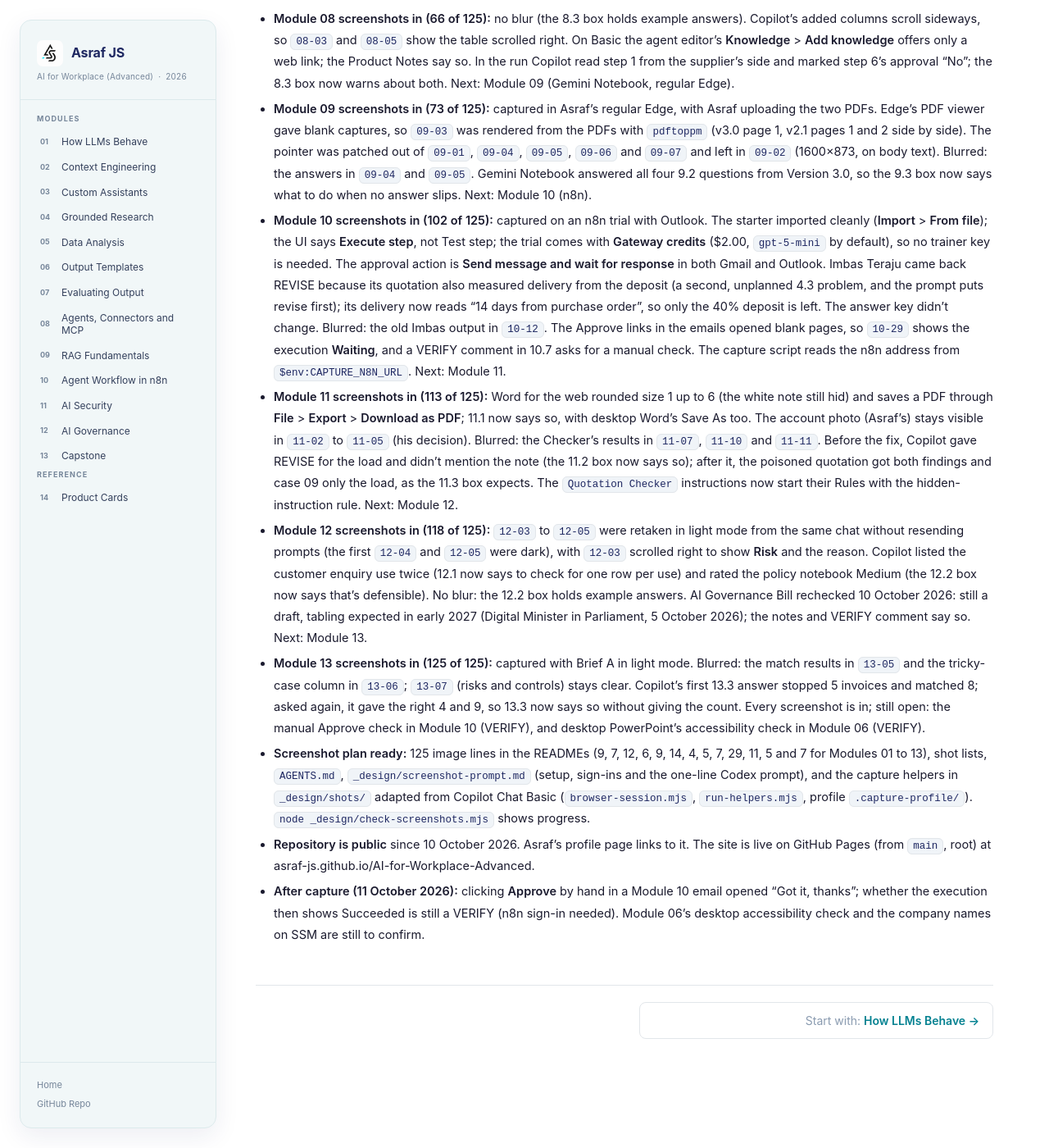
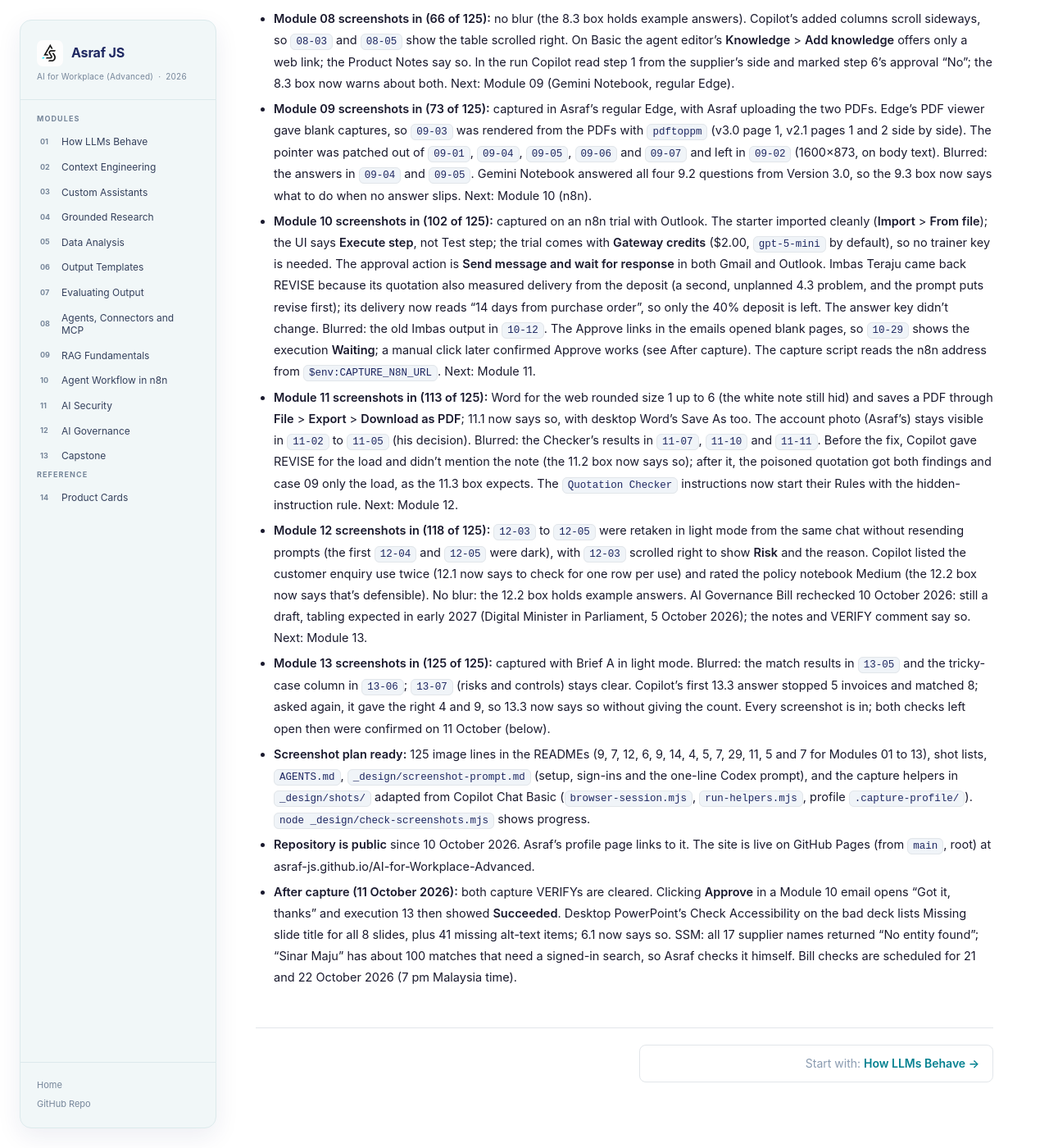
Before and after one commit to Asraf-JS/AI-for-Workplace-Advanced, a Jekyll site: the page built from CLAUDE.md, in a window 1280 px wide and 1400 px high, scrolled down 3819 px. Shown: the whole window at 82% size. Built offline with Jekyll 4.4.1, drawn with Linux system fonts in a browser that asks for light colours; our own code applies the rules of GitHub Pages for plain Markdown files; some of the changed text lies outside the part shown.

Commit message:
Clear the Module 06 and Module 10 VERIFY notes
Desktop PowerPoint lists Missing slide title for all 8 slides of the
bad deck, and 6.1 now says so. Approve in the Module 10 email finished
execution 13 as Succeeded. Status records the SSM and Bill checks.

Co-Authored-By: Claude Opus 5.5 <noreply@anthropic.com>
Claude-Session: https://claude.ai/code/session_01F3jTzTeVDh4aZxEw8vbSHh

```diff
--- a/CLAUDE.md
+++ b/CLAUDE.md
@@ -41,14 +41,14 @@ Update this section in the same pull request as the work it describes.
 - **Module 03 retaken:** the first run reused the `Quotation Checker` agent from Copilot Chat Basic. Before the retake that agent was renamed `CCB Quotation Checker` (Codex checked its instructions were unchanged), and the Checker instructions gained a rule to reply "Ready" until a quotation arrives (Modules 07, 10 and 11 reuse the same text). Agent Builder needs a description before **Create** works; 3.1 and the Copilot card say so. In the retake the Checker recommended Kerusi Nadira as PASS, typed RM46,648.00 for Duduk Selesa and marked a Fail that its own text called Pass; the 3.5 box lists these slips. `AGENTS.md` has a retake branch, `shots/MODULE-retake`. Next: Module 04 (Gemini Notebook).
 - **Module 04 screenshots in (34 of 125):** retaken in Asraf's regular Edge (Google won't sign in to the capture profile), with Asraf uploading the two PDFs to a fresh notebook. The first run had two Copilot Chat Basic quotations in its sources. The real mouse pointer shows in that browser: it was patched out of `04-01` to `04-04` from a neighbouring shot, and left in `04-05` and `04-06`, where it sits on body text. No blur: Module 04's answers are policy text, not seeded problems. Every answer matched its clause; questions 2, 3 and 5 needed the "Quote the exact sentence" follow-up, as the 4.2 tip says. Next: Module 05.
 - **Module 05 screenshots in (43 of 125):** `05-02`, `05-08` and `05-09` first came out in dark mode, with the masks showing as white boxes, and were retaken from the same chat without resending prompts. `run-helpers.mjs` now forces light mode and `AGENTS.md` says so. Blurred: the findings in `05-04` and `05-08`, the PivotTable totals in `05-06` and `05-07`. The chart in `05-09` stays clear: it sits in 5.5, after the 5.4 answers, and any blur still showed the jump's shape. Codex found the 5.3 box said 350 unique orders; the right figure without cancelled orders is 342 (350 with them). The answer key generator now gives both. Copilot Basic runs Python on spreadsheets (**Coding and executing**): the Topics, Product Notes and Copilot card say so. In the run Copilot misreported the row and column count, found only 2 of 6 blank departments and 7 of 8 cancelled rows, missed the courier jump and compared paper by spend; the notes now say what to ask. The Gemini card's notebook steps were confirmed from Module 04. Next: Module 06.
-- **Module 06 screenshots in (57 of 125):** 6.1 and 6.2 were captured in PowerPoint and Word for the web. The web has no Outline View, and its accessibility check didn't flag the bad deck's missing titles, so 6.1 now says to use desktop PowerPoint (the desktop result is still a VERIFY). Copilot (Basic) returned a filled .docx and a .pptx saved to OneDrive; the good template kept its SM layouts and the bad one came back on DEFAULT with the old example text, while Copilot claimed it used the SM layouts. The Product Notes and the 6.5 box say so. `06-12` and `06-14` first came out dark and were retaken in light mode without resending prompts. The capture run kept the memo and both decks in one chat (`AIW 06 - bad approval deck`), not three; the bad-template result still came back on DEFAULT. The account photo was masked in `06-01` and `06-04`. The capture scripts now read the OneDrive address from `$env:CAPTURE_ONEDRIVE_URL` (it had been committed in `05-data-analysis.mjs`, and stays in the history). Next: Module 07.
+- **Module 06 screenshots in (57 of 125):** 6.1 and 6.2 were captured in PowerPoint and Word for the web. The web has no Outline View, and its accessibility check didn't flag the bad deck's missing titles, so 6.1 now says to use desktop PowerPoint (confirmed later: desktop lists Missing slide title for all 8 slides). Copilot (Basic) returned a filled .docx and a .pptx saved to OneDrive; the good template kept its SM layouts and the bad one came back on DEFAULT with the old example text, while Copilot claimed it used the SM layouts. The Product Notes and the 6.5 box say so. `06-12` and `06-14` first came out dark and were retaken in light mode without resending prompts. The capture run kept the memo and both decks in one chat (`AIW 06 - bad approval deck`), not three; the bad-template result still came back on DEFAULT. The account photo was masked in `06-01` and `06-04`. The capture scripts now read the OneDrive address from `$env:CAPTURE_ONEDRIVE_URL` (it had been committed in `05-data-analysis.mjs`, and stays in the history). Next: Module 07.
 - **Module 07 screenshots in (61 of 125):** captured with case 01 only, as the shot list says (it passed at RM19,116.00, as the answer key expects); the ten-case score wasn't run. The case 01 findings in `07-02` are blurred. The agent `Quotation Checker` now has the discount rule from 7.4 at the end of its instructions, which Modules 10 and 11 start from. Next: Module 08.
 - **Module 08 screenshots in (66 of 125):** no blur (the 8.3 box holds example answers). Copilot's added columns scroll sideways, so `08-03` and `08-05` show the table scrolled right. On Basic the agent editor's **Knowledge** > **Add knowledge** offers only a web link; the Product Notes say so. In the run Copilot read step 1 from the supplier's side and marked step 6's approval "No"; the 8.3 box now warns about both. Next: Module 09 (Gemini Notebook, regular Edge).
 - **Module 09 screenshots in (73 of 125):** captured in Asraf's regular Edge, with Asraf uploading the two PDFs. Edge's PDF viewer gave blank captures, so `09-03` was rendered from the PDFs with `pdftoppm` (v3.0 page 1, v2.1 pages 1 and 2 side by side). The pointer was patched out of `09-01`, `09-04`, `09-05`, `09-06` and `09-07` and left in `09-02` (1600×873, on body text). Blurred: the answers in `09-04` and `09-05`. Gemini Notebook answered all four 9.2 questions from Version 3.0, so the 9.3 box now says what to do when no answer slips. Next: Module 10 (n8n).
-- **Module 10 screenshots in (102 of 125):** captured on an n8n trial with Outlook. The starter imported cleanly (**Import** > **From file**); the UI says **Execute step**, not Test step; the trial comes with **Gateway credits** ($2.00, `gpt-5-mini` by default), so no trainer key is needed. The approval action is **Send message and wait for response** in both Gmail and Outlook. Imbas Teraju came back REVISE because its quotation also measured delivery from the deposit (a second, unplanned 4.3 problem, and the prompt puts revise first); its delivery now reads "14 days from purchase order", so only the 40% deposit is left. The answer key didn't change. Blurred: the old Imbas output in `10-12`. The Approve links in the emails opened blank pages, so `10-29` shows the execution **Waiting**, and a VERIFY comment in 10.7 asks for a manual check. The capture script reads the n8n address from `$env:CAPTURE_N8N_URL`. Next: Module 11.
+- **Module 10 screenshots in (102 of 125):** captured on an n8n trial with Outlook. The starter imported cleanly (**Import** > **From file**); the UI says **Execute step**, not Test step; the trial comes with **Gateway credits** ($2.00, `gpt-5-mini` by default), so no trainer key is needed. The approval action is **Send message and wait for response** in both Gmail and Outlook. Imbas Teraju came back REVISE because its quotation also measured delivery from the deposit (a second, unplanned 4.3 problem, and the prompt puts revise first); its delivery now reads "14 days from purchase order", so only the 40% deposit is left. The answer key didn't change. Blurred: the old Imbas output in `10-12`. The Approve links in the emails opened blank pages, so `10-29` shows the execution **Waiting**; a manual click later confirmed Approve works (see After capture). The capture script reads the n8n address from `$env:CAPTURE_N8N_URL`. Next: Module 11.
 - **Module 11 screenshots in (113 of 125):** Word for the web rounded size 1 up to 6 (the white note still hid) and saves a PDF through **File** > **Export** > **Download as PDF**; 11.1 now says so, with desktop Word's Save As too. The account photo (Asraf's) stays visible in `11-02` to `11-05` (his decision). Blurred: the Checker's results in `11-07`, `11-10` and `11-11`. Before the fix, Copilot gave REVISE for the load and didn't mention the note (the 11.2 box now says so); after it, the poisoned quotation got both findings and case 09 only the load, as the 11.3 box expects. The `Quotation Checker` instructions now start their Rules with the hidden-instruction rule. Next: Module 12.
 - **Module 12 screenshots in (118 of 125):** `12-03` to `12-05` were retaken in light mode from the same chat without resending prompts (the first `12-04` and `12-05` were dark), with `12-03` scrolled right to show **Risk** and the reason. Copilot listed the customer enquiry use twice (12.1 now says to check for one row per use) and rated the policy notebook Medium (the 12.2 box now says that's defensible). No blur: the 12.2 box holds example answers. AI Governance Bill rechecked 10 October 2026: still a draft, tabling expected in early 2027 (Digital Minister in Parliament, 5 October 2026); the notes and VERIFY comment say so. Next: Module 13.
-- **Module 13 screenshots in (125 of 125):** captured with Brief A in light mode. Blurred: the match results in `13-05` and the tricky-case column in `13-06`; `13-07` (risks and controls) stays clear. Copilot's first 13.3 answer stopped 5 invoices and matched 8; asked again, it gave the right 4 and 9, so 13.3 now says so without giving the count. Every screenshot is in; still open: the manual Approve check in Module 10 (VERIFY), and desktop PowerPoint's accessibility check in Module 06 (VERIFY).
+- **Module 13 screenshots in (125 of 125):** captured with Brief A in light mode. Blurred: the match results in `13-05` and the tricky-case column in `13-06`; `13-07` (risks and controls) stays clear. Copilot's first 13.3 answer stopped 5 invoices and matched 8; asked again, it gave the right 4 and 9, so 13.3 now says so without giving the count. Every screenshot is in; both checks left open then were confirmed on 11 October (below).
 - **Screenshot plan ready:** 125 image lines in the READMEs (9, 7, 12, 6, 9, 14, 4, 5, 7, 29, 11, 5 and 7 for Modules 01 to 13), shot lists, `AGENTS.md`, `_design/screenshot-prompt.md` (setup, sign-ins and the one-line Codex prompt), and the capture helpers in `_design/shots/` adapted from Copilot Chat Basic (`browser-session.mjs`, `run-helpers.mjs`, profile `.capture-profile/`). `node _design/check-screenshots.mjs` shows progress.
 - **Repository is public** since 10 October 2026. Asraf's profile page links to it. The site is live on GitHub Pages (from `main`, root) at asraf-js.github.io/AI-for-Workplace-Advanced.
-- **After capture (11 October 2026):** clicking **Approve** by hand in a Module 10 email opened "Got it, thanks"; whether the execution then shows Succeeded is still a VERIFY (n8n sign-in needed). Module 06's desktop accessibility check and the company names on SSM are still to confirm.
+- **After capture (11 October 2026):** both capture VERIFYs are cleared. Clicking **Approve** in a Module 10 email opens "Got it, thanks" and execution 13 then showed **Succeeded**. Desktop PowerPoint's Check Accessibility on the bad deck lists Missing slide title for all 8 slides, plus 41 missing alt-text items; 6.1 now says so. SSM: all 17 supplier names returned "No entity found"; "Sinar Maju" has about 100 matches that need a signed-in search, so Asraf checks it himself. Bill checks are scheduled for 21 and 22 October 2026 (7 pm Malaysia time).
```
Also changed, not shown: 06-output-templates/README.md (+1 -1 lines), 10-n8n-agent-workflow/README.md (+0 -2 lines), 1 other file.
